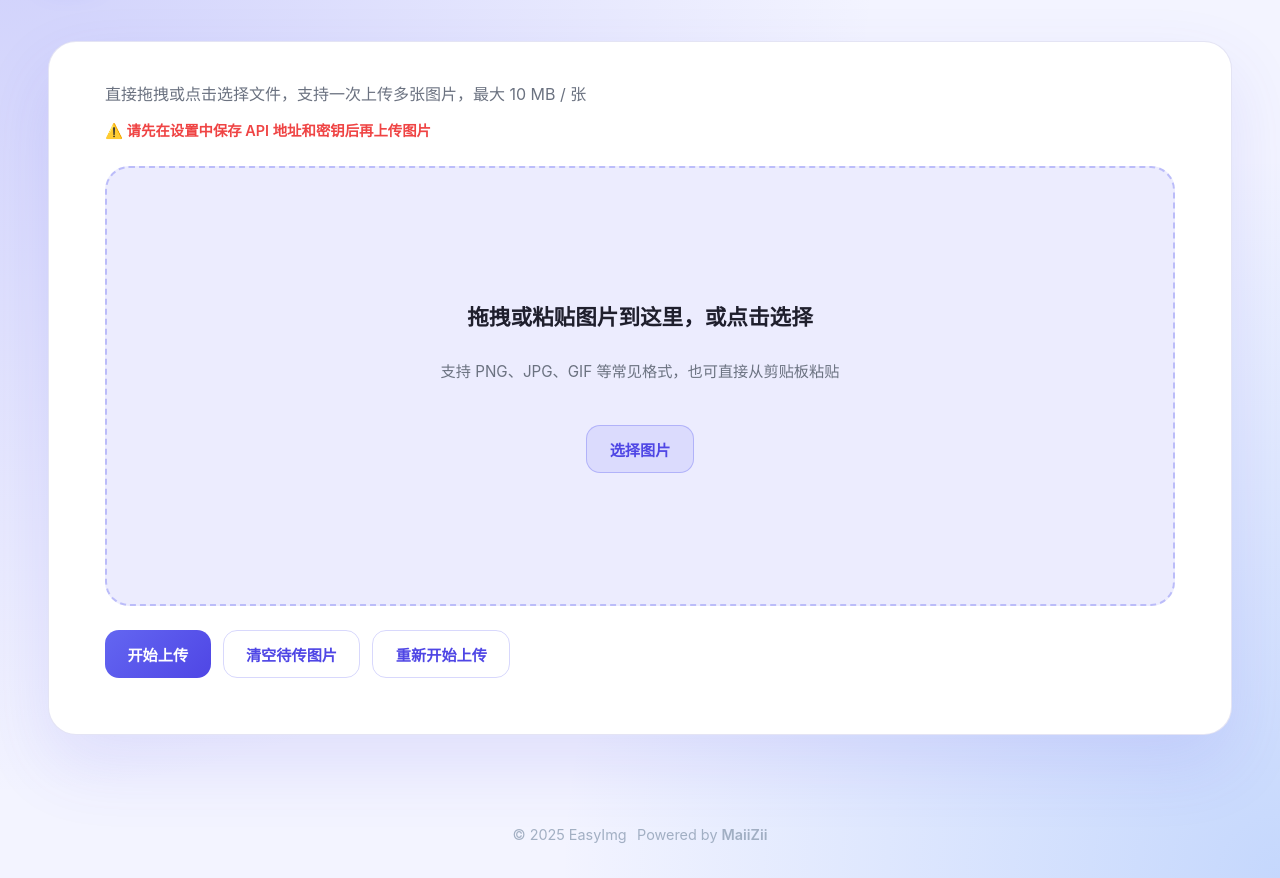
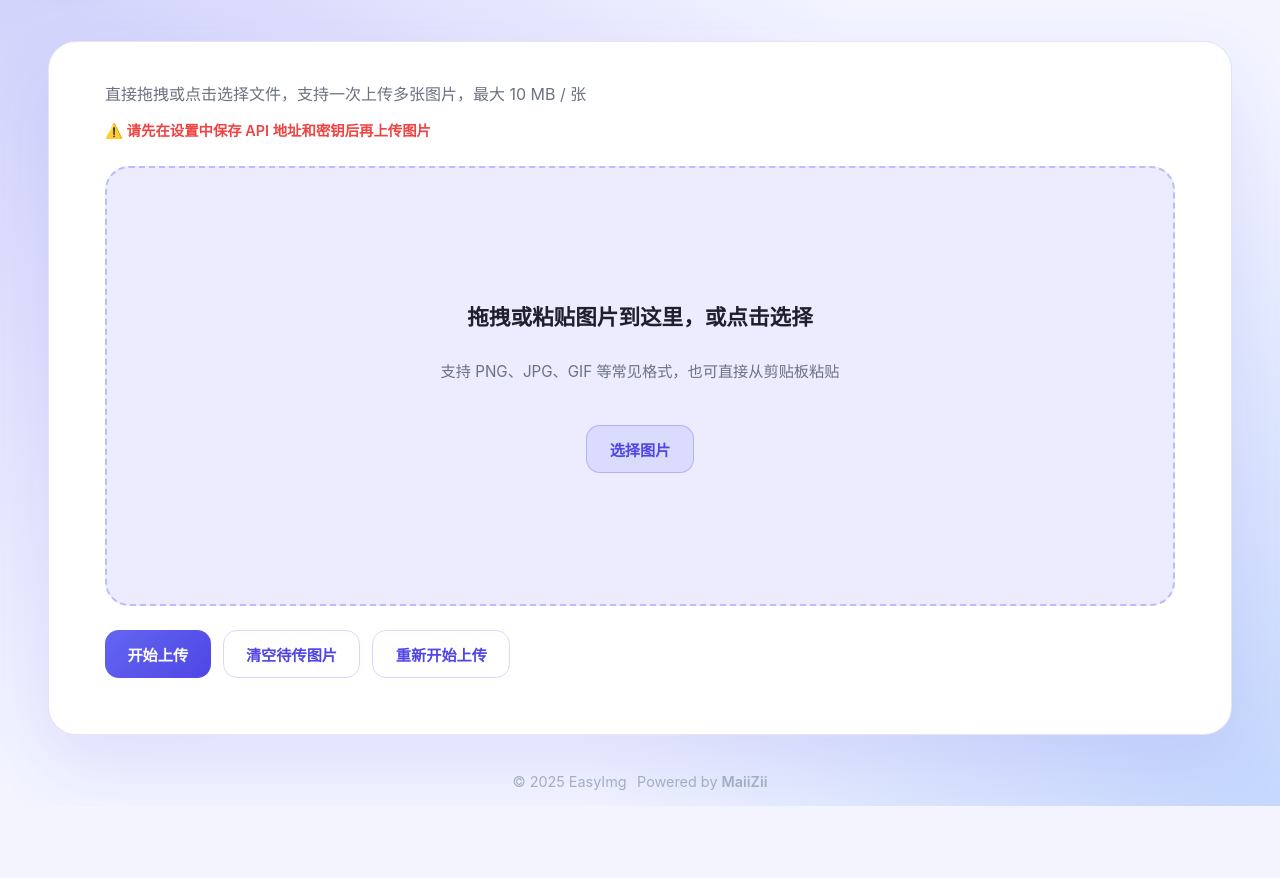
Before and after one commit to maiizii/easyimg, a plain HTML site: page index.html in a window 1280 px wide. Shown: the part 84-962 px from the top of the page. After the commit the page ends 890 px from the top, so only its background shows below. Drawn offline with Linux system fonts and the light colour scheme.

Commit message:
Reduce footer spacing

```diff
--- a/assets/app.css
+++ b/assets/app.css
@@ -52,7 +52,7 @@ body {
 
 .site-footer {
   margin-top: auto;
-  padding: 1.5rem 1rem 2rem;
+  padding: 0.6rem 1rem 0.8rem;
   text-align: center;
   color: rgba(148, 163, 184, 0.85);
   font-size: 0.9rem;
@@ -180,7 +180,8 @@ body {
   flex: 1;
   width: min(1280px, 100%);
   margin: 0 auto;
-  padding: clamp(1.5rem, 4vw, 3rem) clamp(1.25rem, 4vw, 3rem) 4rem;
+  padding: clamp(1.5rem, 4vw, 3rem) clamp(1.25rem, 4vw, 3rem)
+    clamp(1.2rem, 4vw, 1.6rem);
 }
 
 .view {
```
